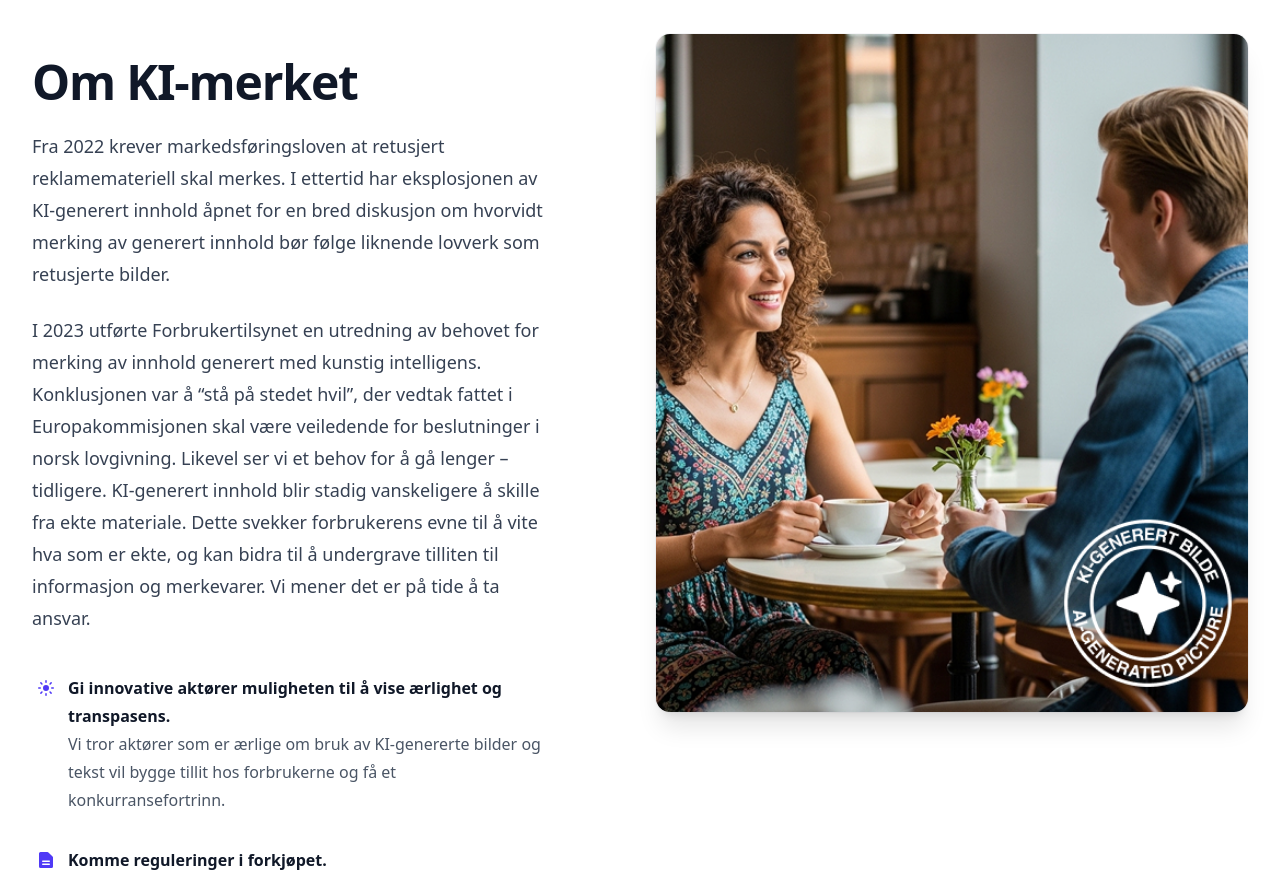
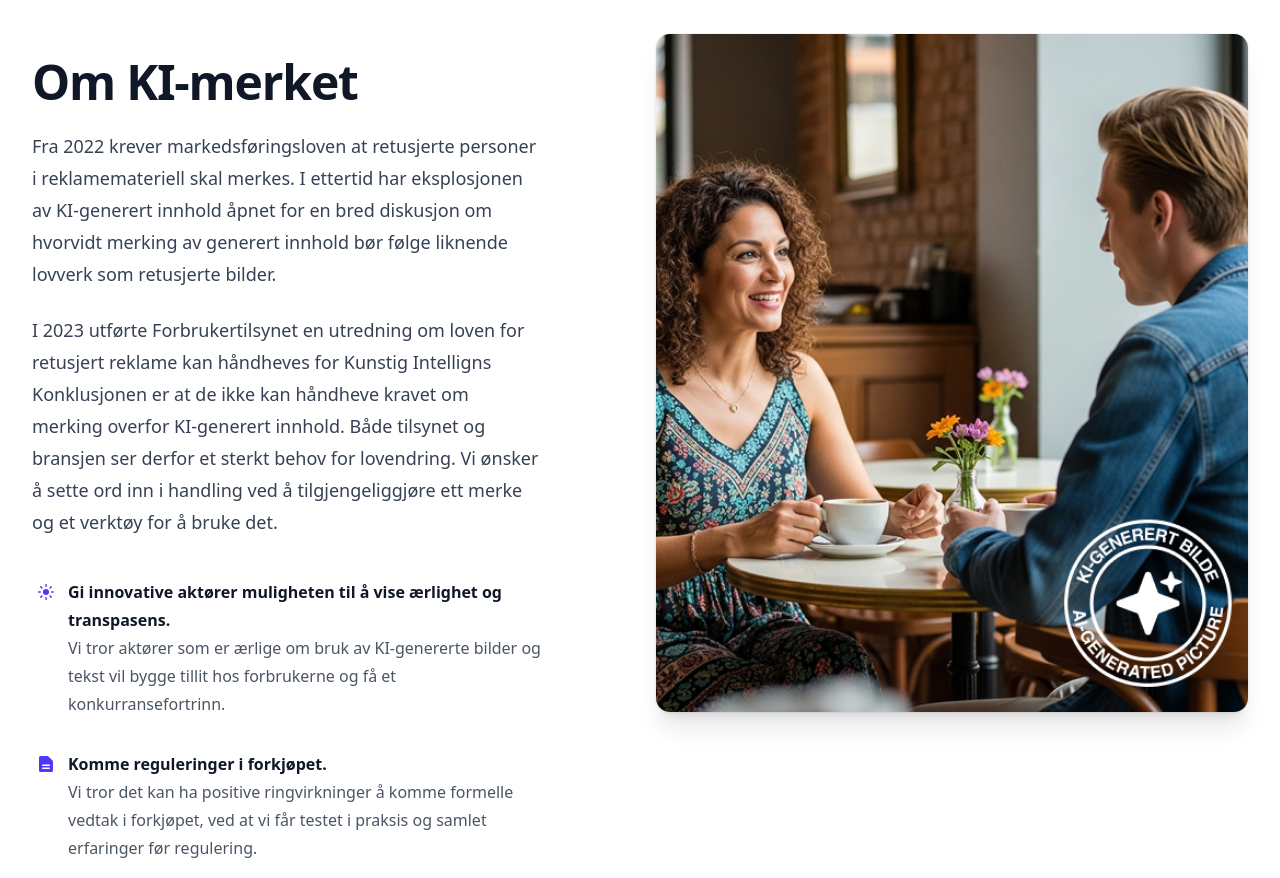
Before and after one commit to bjornrl/ki-merket, a React (Vite) app: page / in a window 1280 px wide. Shown: the part 880-1758 px from the top of the page. Built offline with nearby package versions, Linux system fonts and the light colour scheme.

Commit message:
tekstendring i henhold til forbrukerrådet

```diff
--- a/src/sections/Content.tsx
+++ b/src/sections/Content.tsx
@@ -39,13 +39,22 @@ export default function Example() {
                 Om KI-merket
               </p>
               <p className=" text-left mt-6 text-lg/8 text-gray-700">
-                Fra 2022 krever markedsføringsloven at retusjert
+                Fra 2022 krever markedsføringsloven at retusjerte personer i
                 reklamemateriell skal merkes. I ettertid har eksplosjonen av
                 KI-generert innhold åpnet for en bred diskusjon om hvorvidt
                 merking av generert innhold bør følge liknende lovverk som
                 retusjerte bilder.{" "}
               </p>
               <p className=" text-left mt-6 text-lg/8 text-gray-700">
+                I 2023 utførte Forbrukertilsynet en utredning om loven for
+                retusjert reklame kan håndheves for Kunstig Intelligns
+                Konklusjonen er at de ikke kan håndheve kravet om merking
+                overfor KI-generert innhold. Både tilsynet og bransjen ser
+                derfor et sterkt behov for lovendring. Vi ønsker å sette ord inn
+                i handling ved å tilgjengeliggjøre ett merke og et verktøy for å
+                bruke det.
+              </p>
+              {/* <p>
                 I 2023 utførte Forbrukertilsynet en utredning av behovet for
                 merking av innhold generert med kunstig intelligens.
                 Konklusjonen var å “stå på stedet hvil”, der vedtak fattet i
@@ -55,7 +64,7 @@ export default function Example() {
                 materiale. Dette svekker forbrukerens evne til å vite hva som er
                 ekte, og kan bidra til å undergrave tilliten til informasjon og
                 merkevarer. Vi mener det er på tide å ta ansvar.
-              </p>
+              </p> */}
               <dl className="my-10 space-y-8 text-base/7 text-gray-600 lg:max-w-none">
                 {features.map((feature) => (
                   <div key={feature.name} className="relative text-left pl-9">
```
